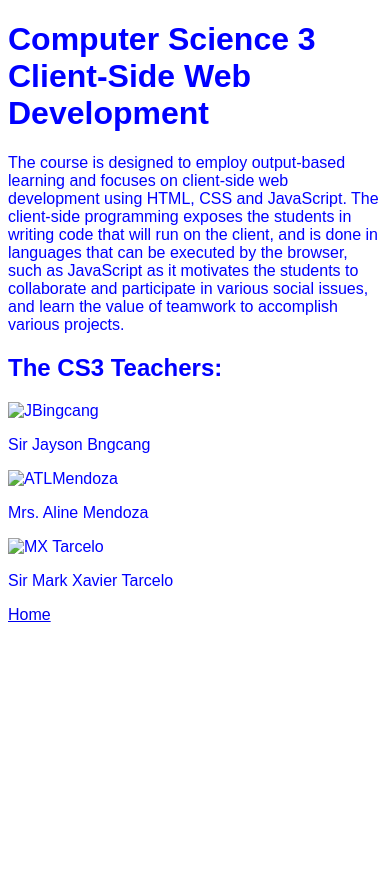
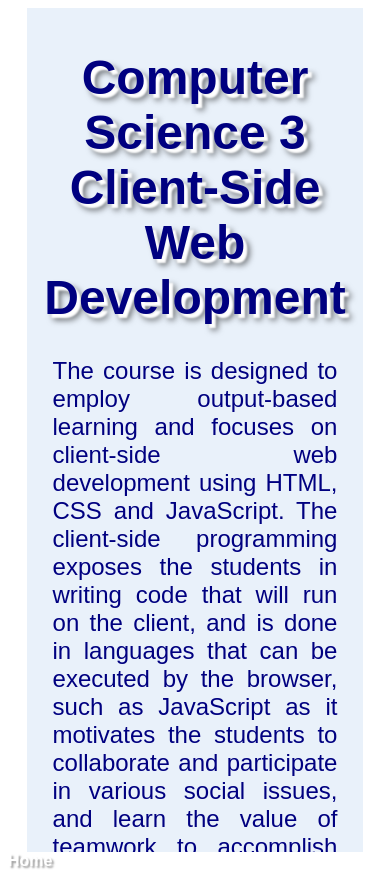
Before and after one commit to alinemendoza/YMSAT23-WD, a plain HTML site: page aboutwd.html in a window 390 px wide. Before the commit the page ends 844 px from the top, so only its background shows below. Drawn offline with Linux system fonts and the light colour scheme.

Commit message:
Update style.css

```diff
--- a/style.css
+++ b/style.css
@@ -3,11 +3,32 @@ html {
   width: 100%;
 }
 * {
+	box-sizing: border-box;
+  /* includes the border and padding in the width and height */
+}
+body {
+  color: blue;
+  font-family: arial;
+}
+
+div.main {
+  background-color: lightgray;
+  width: 95%;
+  margin-left:5%;
+}
+
+#vote {
+  width: 95%;
+  margin: 3% 5%;
 	box-sizing: border-box;  /* includes the border and padding in the width and height */
 }
 body {color: blue; font-family: arial;
 }
-div.main {background-color: lightgray; width: 95%; margin-left:5%; clear:left}
+div.main {
+  background-color: lightgray;
+  width: 95%; margin-left:5%;
+  clear:left
+}
 
 #vote {
   width: 70%;
@@ -20,7 +41,15 @@ div.main {background-color: lightgray; width: 95%; margin-left:5%; clear:left}
   -webkit-transform: rotate(-20deg); /* Safari */
   transform: rotate(-20deg);
   margin-right: 20px;
+  transition: 0.5s;
 }
+
+#vote > a:nth-child(1):hover {
+  -ms-transform: rotate(20deg); /* IE 9 */
+  -webkit-transform: rotate(20deg); /* Safari */
+  transform: rotate(20eg);
+}
+
 #shuffle{
   -ms-transform: rotate(90deg); /* IE 9 */
   -webkit-transform: rotate(90deg); /* Safari */
@@ -40,7 +69,6 @@ div.main {background-color: lightgray; width: 95%; margin-left:5%; clear:left}
 #shuffle:hover {
 	color: red;
 }
-
 
 div.gallery {
   margin: 5px;
@@ -62,12 +90,83 @@ div.gallery img {
 
 div.desc {
   padding-left: 5px;
-  border-left: 5px solid blue;
-  font-size: .7em;
+  border-left: 10px solid  #85c1e9;
+  font-size: 1.25rem;
   height: 50px;
   overflow: auto;
+  margin-top: 5px;
 }
 
-span {font-weight: bold; color: blue; text-decoration: underline }
+a {
+  text-decoration: none;
+  font-weight: bold; color:  #85c1ff;
+  text-shadow: 2px 2px 2px rgba(0,0,0,0.38);
+}
 
-div.gallery img {width: 290px; height:150px}
+a:hover {
+  color:maroon;
+}
+
+div.gallery img {
+  width: 290px;
+  height:150px
+}
+
+/*----- for aboutwd.html */
+div.content {
+  width: 90%;
+  height: 100vh;
+  margin: 0 auto;
+  background: #E9F1FA;
+  color: navy;
+  padding: 10px;
+  overflow: hidden;
+}
+div.content > h1 {
+  text-align: center;
+}
+div.content > h1 {
+  text-align: center;
+  text-shadow: 4px 4px 2px white,
+               6px 6px 6px rgba(0,0,0,0.6);
+  font-size: 3em;
+}
+div.content > p, h2, div.content > div {
+  width: 90%;
+  text-align: justify;
+  margin-left: 5%;
+  font-size: 1.5rem;
+}
+
+div.content > div {
+  display: flex;
+}
+div.tgallery {
+  width: 25%;
+  height: 10vh;
+  margin-right: 5%;
+  text-align: center;
+}
+div.tgallery img {
+  width: 100%;
+  height: 100%;
+}
+
+#home {
+  right: 0;
+}
+#home a {
+  color: white;
+}
+
+#home:hover a {
+	color: red;
+}
+
+/* -- for responsive website */
+@media only screen and (max-width: 600px) {
+  #vote img {
+    width: 75%;
+    height: 75%;
+  }
+}
```
